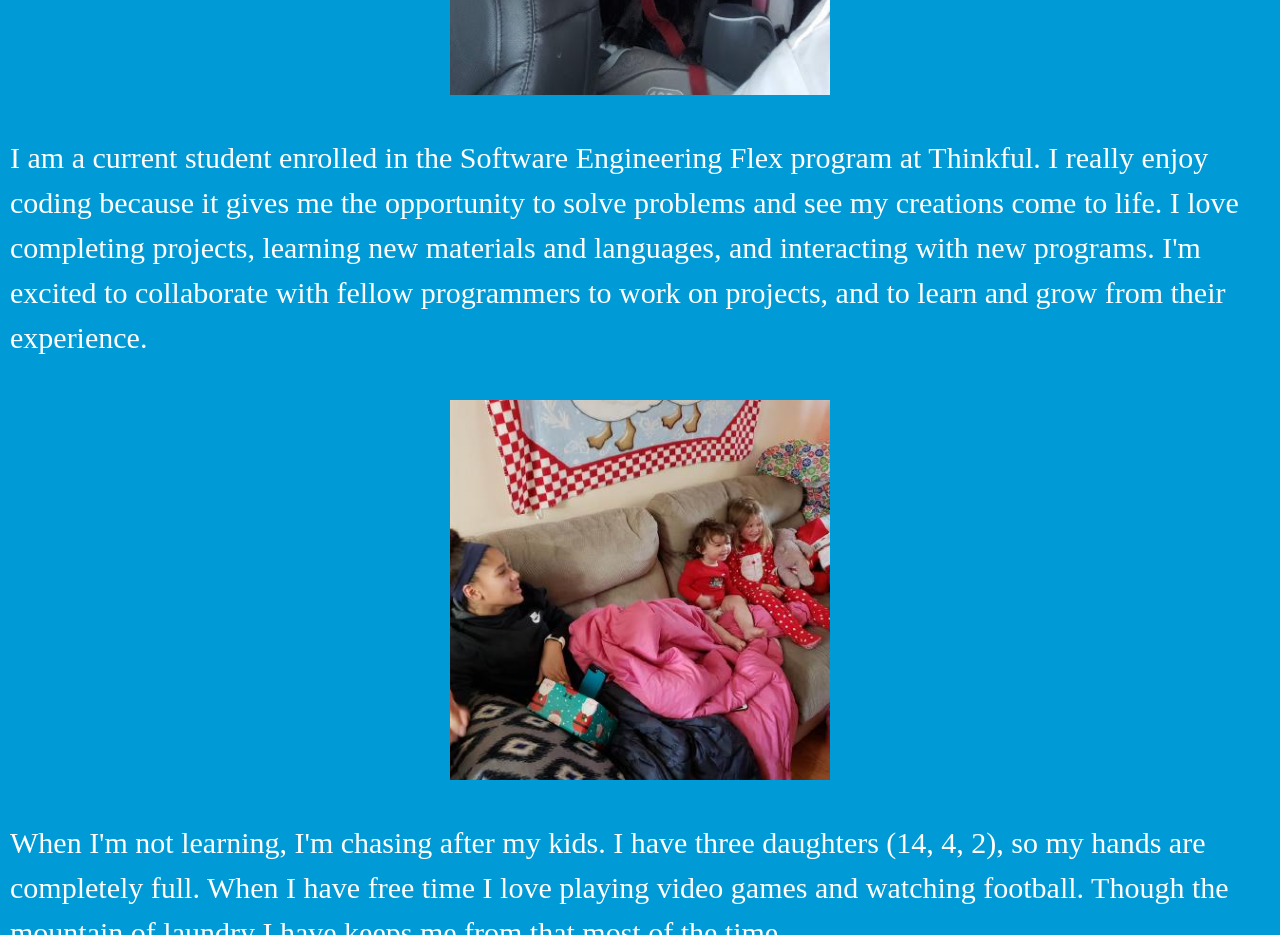
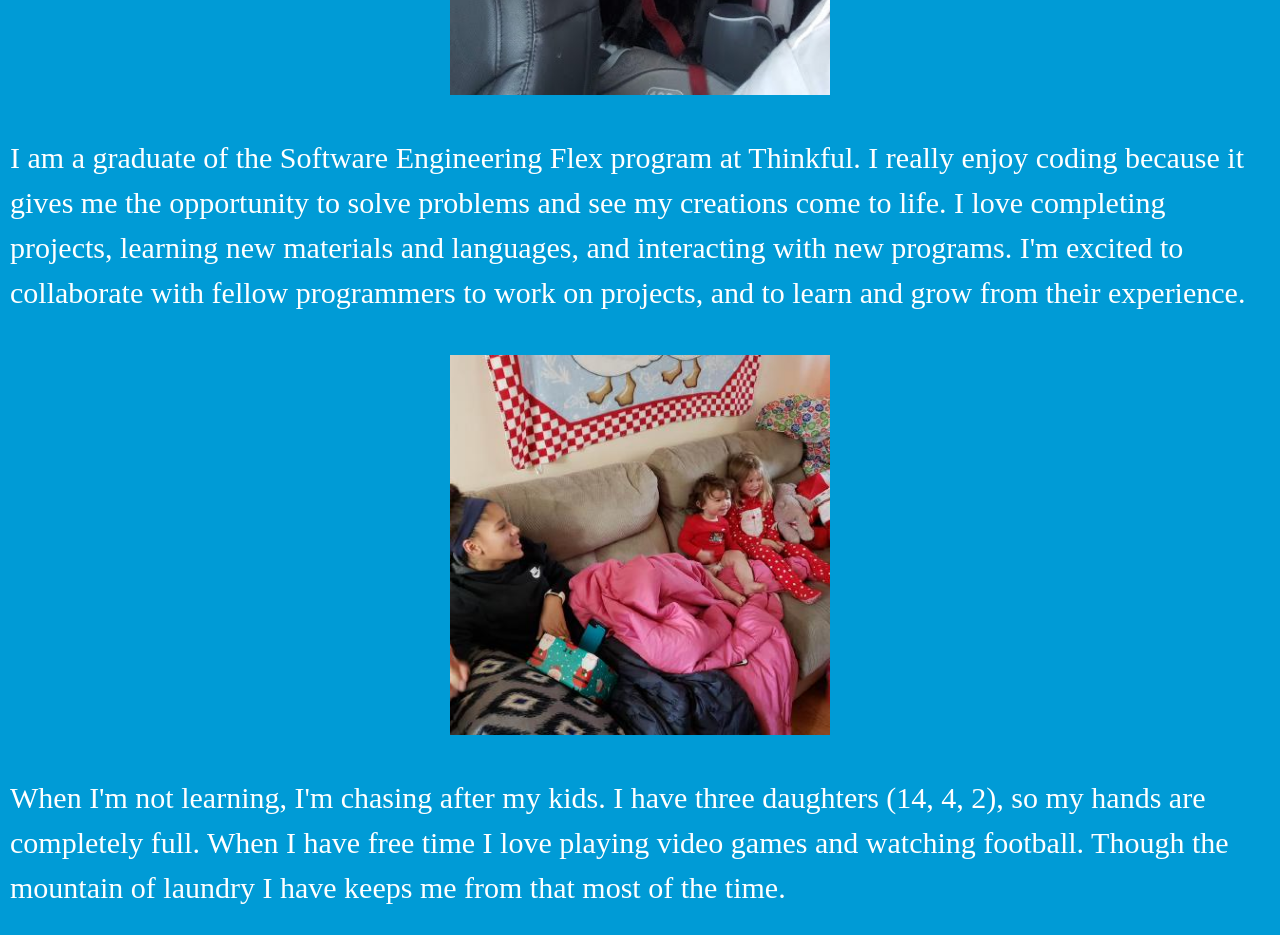
Before and after one commit to cmacdonald131/Portfolio-v1, a plain HTML site: page index.html in a window 1280 px wide. Shown: the part 1780-2715 px from the top of the page. Drawn offline with nearby package versions, Linux system fonts and the light colour scheme.

Commit message:
fix typo

```diff
--- a/index.html
+++ b/index.html
@@ -40,7 +40,7 @@
         <section class="main" id="bio">
             <h2 class="title">About Me</h2>
             <img src="images/dominosit.jpg" alt="dominosit" class="images">
-            <p>I am a current student enrolled in the Software Engineering Flex program at Thinkful. I really enjoy
+            <p>I am a graduate of the Software Engineering Flex program at Thinkful. I really enjoy
                 coding because it gives me the opportunity to solve problems and see my creations come to life. I love
                 completing projects, learning new materials and languages, and interacting with new programs. I'm
                 excited to collaborate with fellow programmers to work on projects, and to learn and grow from their
```
